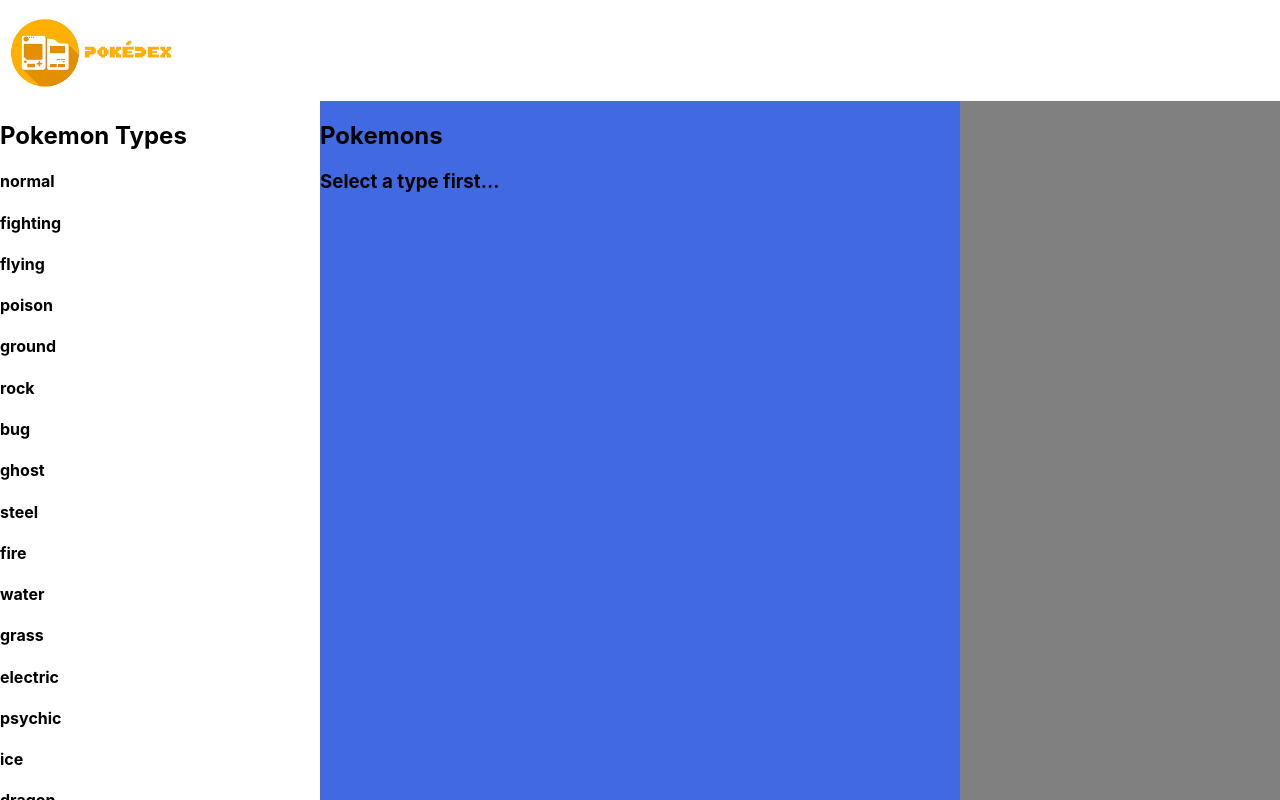
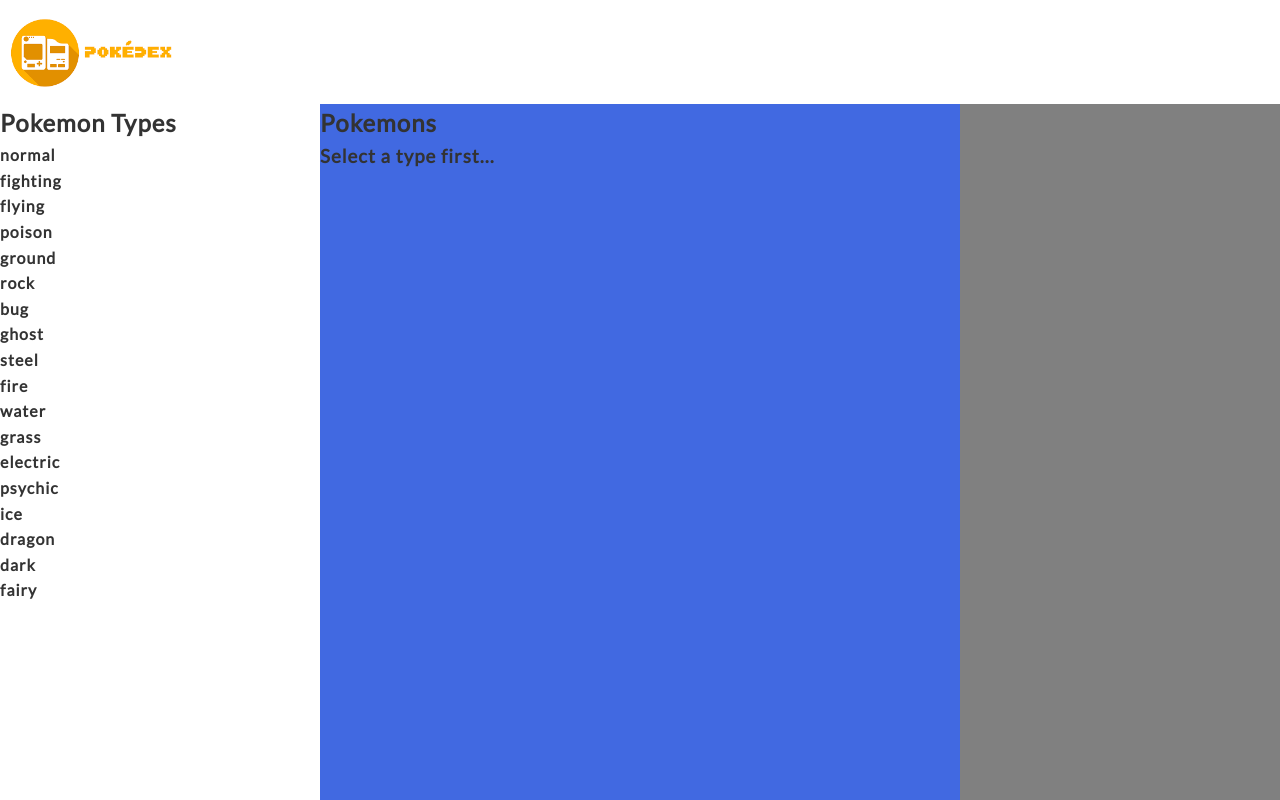
Before and after one commit to dhruv-y/baffle-frontend-app, a React (Create React App) app: page / in a window 1280 px wide. Built offline with nearby package versions, Linux system fonts and the light colour scheme.

Commit message:
chore: add google font

```diff
--- a/public/index.html
+++ b/public/index.html
@@ -10,34 +10,13 @@
       content="Web site created using create-react-app"
     />
     <link rel="apple-touch-icon" href="%PUBLIC_URL%/logo192.png" />
-    <!--
-      manifest.json provides metadata used when your web app is installed on a
-      user's mobile device or desktop. See https://developers.google.com/web/fundamentals/web-app-manifest/
-    -->
     <link rel="manifest" href="%PUBLIC_URL%/manifest.json" />
-    <!--
-      Notice the use of %PUBLIC_URL% in the tags above.
-      It will be replaced with the URL of the `public` folder during the build.
-      Only files inside the `public` folder can be referenced from the HTML.
-
-      Unlike "/favicon.ico" or "favicon.ico", "%PUBLIC_URL%/favicon.ico" will
-      work correctly both with client-side routing and a non-root public URL.
-      Learn how to configure a non-root public URL by running `npm run build`.
-    -->
+    <link rel="preconnect" href="https://fonts.gstatic.com">
+    <link href="https://fonts.googleapis.com/css2?family=Lato&display=swap" rel="stylesheet">
     <title>React App</title>
   </head>
   <body>
     <noscript>You need to enable JavaScript to run this app.</noscript>
     <div id="root"></div>
-    <!--
-      This HTML file is a template.
-      If you open it directly in the browser, you will see an empty page.
-
-      You can add webfonts, meta tags, or analytics to this file.
-      The build step will place the bundled scripts into the <body> tag.
-
-      To begin the development, run `npm start` or `yarn start`.
-      To create a production bundle, use `npm run build` or `yarn build`.
-    -->
   </body>
 </html>
--- a/src/App.css
+++ b/src/App.css
@@ -1,10 +1,14 @@
 * {
   box-sizing: border-box;
+  margin: 0;
+  padding: 0;
 }
 
 body {
-  margin: 0;
-  padding: 0;
-  height: 100vh;
-  width: 100vw;
+  font-family: 'Lato', sans-serif;
+  font-size: 1rem;
+  line-height: 1.6;
+  letter-spacing: 1px;
+  background-color: #fff;
+  color: #333;
 }
```
